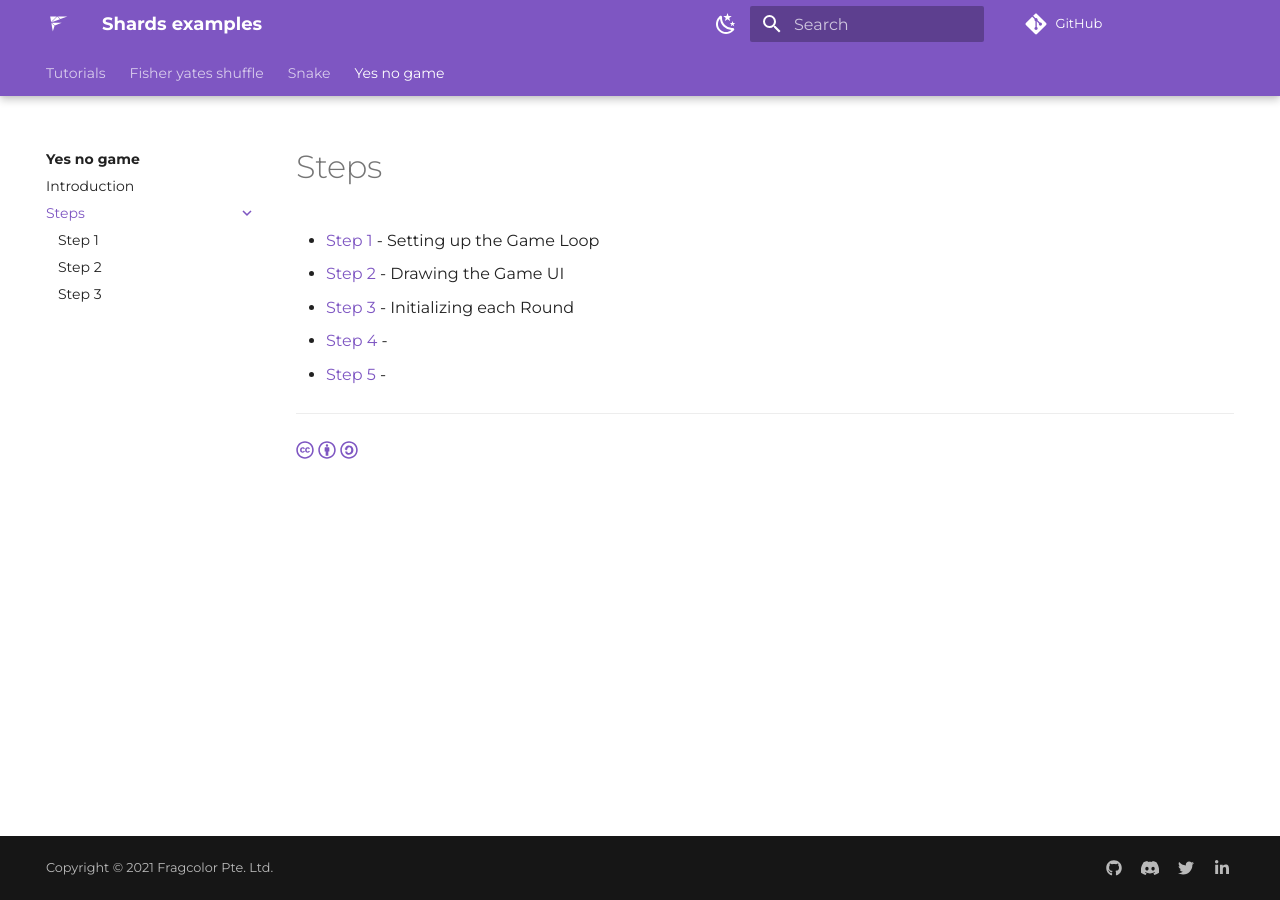
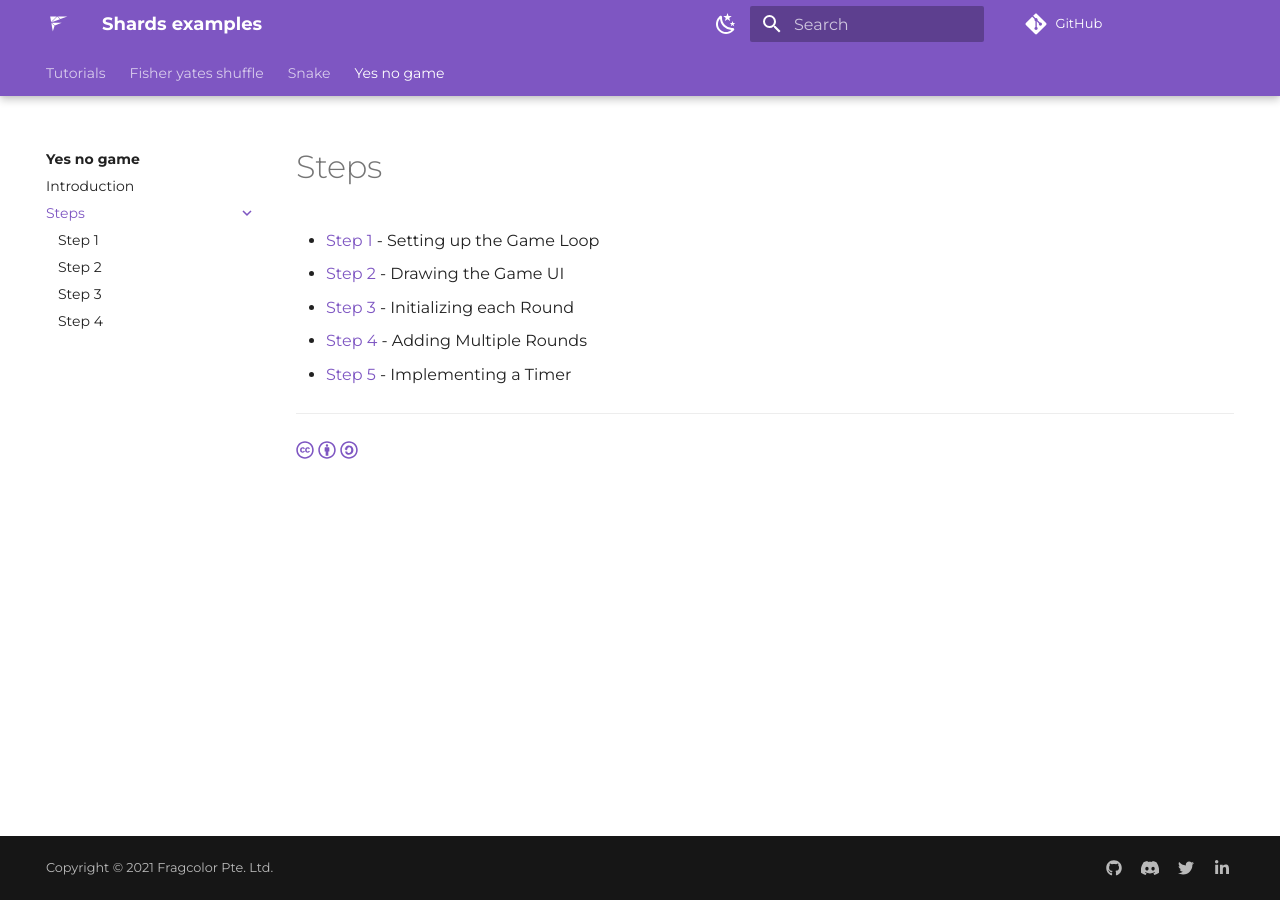
Before and after one commit to fragcolor-xyz/shards-examples, an MkDocs documentation site: the page built from tutorials/yes-no-game/steps/index.md, in a window 1280 px wide. Built offline with MkDocs 1.6.1 and Material for MkDocs 9.7.7, drawn with Linux system fonts in a browser that asks for light colours; comment, search, counter and statistics services are not loaded; some of the changed lines change nothing that is shown.

Commit message:
Added Step 4 and made modifications to the full game script and earlier steps
Modifications to the Full Game Script
- Reorganized variables to have more logical groupings
- Split up the shard to reset variables into one for resetting round variables and another for resetting game variables
- Reordered segments of the code to better match the tutorial's flow
- Cleaned up excess whitespace

Step 1
- Corrected spelling error
- Added a tip for defshards

Step 2
- Moved the tip for defshards to Step 1 instead

Step 3
- Cleaned up excess whitespace
- Added tips for the shards Repeat, Math.Inc and Do

Step 4
- Added instructions and images on setting up multiple rounds and handling the game states

````diff
--- a/tutorials/yes-no-game/steps/index.md
+++ b/tutorials/yes-no-game/steps/index.md
@@ -3,7 +3,7 @@
 - [Step 1](step-1.md) - Setting up the Game Loop
 - [Step 2](step-2.md) - Drawing the Game UI
 - [Step 3](step-3.md) - Initializing each Round
-- [Step 4](step-4.md) -
-- [Step 5](step-5.md) -
+- [Step 4](step-4.md) - Adding Multiple Rounds
+- [Step 5](step-5.md) - Implementing a Timer
 
 --8<-- "includes/license.md"
--- a/tutorials/yes-no-game/steps/step-1.md
+++ b/tutorials/yes-no-game/steps/step-1.md
@@ -79,12 +79,11 @@
 ??? "Setup"
     The [`Setup`](https://docs.fragcolor.xyz/docs/shards/General/Once/) shard will only be executed once, even within a Looped Wire. This makes it ideal to hold code that is only used once to ready the game.
 
-
 === "Code"
 
     ```clojure linenums="1"
     (defshards load-resources)          ; Load resources here
-    (defshards initialize-variables)    ; Eeady variables here
+    (defshards initialize-variables)    ; Ready variables here
     (defloop ui-loop)                   ; Insert UI code here
     (defloop logic-loop)                ; Insert logic code here
 
@@ -99,6 +98,9 @@
     (run main (/ 1.0 60.0))
     ```
 
+??? "defshards"
+    [`defshards`](https://docs.fragcolor.xyz/docs/functions/macros/#defshards) allows multiple shards to be grouped together into a single shard.
+
 The basic game loop is now ready!
 
 --8<-- "includes/license.md"
--- a/tutorials/yes-no-game/steps/step-2.md
+++ b/tutorials/yes-no-game/steps/step-2.md
@@ -22,9 +22,6 @@
         (UI .ui-draw-queue (main-game-ui))
         (GFX.Render :Steps .render-steps))))
     ```
-
-??? "defshards"
-    [`defshards`](https://docs.fragcolor.xyz/docs/functions/macros/#defshards) allows multiple shards to be grouped together into a single shard.
 
 ??? "What does the GFX code mean?"
     How the GFX window works is beyond the scope of this tutorial. The rough idea is that we are giving instructions to the computer on what to draw to the screen. For more information, check out the documentation on the [UI](https://docs.fragcolor.xyz/docs/shards/UI/) class.
--- a/tutorials/yes-no-game/steps/step-3.md
+++ b/tutorials/yes-no-game/steps/step-3.md
@@ -220,6 +220,15 @@
       (Take [0 1]))                                 ; Retrieve and output the first and second entries
 
     ```
+
+??? "Repeat"
+    [`Repeat`](https://docs.fragcolor.xyz/docs/shards/General/Repeat/) repeats the `Action` passed in by the number of `Times` indicated or when the condition specified in `Until` is no longer true.
+
+??? "Math.Inc"
+    [`Math.Inc`](https://docs.fragcolor.xyz/docs/shards/Math/Inc/) increases the value passed in by 1.
+
+??? "Do"
+    [`Do`](https://docs.fragcolor.xyz/docs/shards/General/Do/) runs an unscheduled Wire inline, similar to how a function is called.
 
 Now that we have the means to obtain two random values from a sequence, we can implement the code to choose the right image.
 
--- /dev/null
+++ b/tutorials/yes-no-game/steps/step-4.md
@@ -0,0 +1,568 @@
+# Step 4
+
+## Adding Multiple Rounds
+For our game to be able to handle multiple rounds and an eventual Game Over screen, we will need to manage game states.
+
+Let us define some variables to help keep track of the game states.
+Navigate to the `initialize-variables` shard and add in the variables `.new-round` and `.game-over`.
+
+We can keep our variables more organized by grouping them according to when they will be reset. For example, some variables will be reset at the start of each round, while others are only reset when a new game is started.
+
+=== "Code"
+
+    ```clojure linenums="1"
+    (defshards initialize-variables []
+      0 >= .left-animal-type
+      ...
+      (Sequence .chosen-indices :Types Type.Int)
+
+      ; Variables to reset each round
+      true >= .new-round                      ; Variable that tracks if a new round should be started
+      max-timer >= .time-remaining
+
+      ; Variables to reset each game
+      0 >= .total-score
+      1 >= .current-round
+      false >= .game-over                     ; Variable that tracks if the game is over
+
+      ; Other Shared Variables
+      true >= .same-animals)
+    ```
+
+Next, add code in the `logic-loop` to check if there should be a new round before executing `initialize-round`. Remove the previous `Setup` shard and add in conditionals instead.
+
+=== "Code"
+
+    ```clojure linenums="1"
+    (defloop logic-loop
+      (WhenNot
+       :Predicate (-> .game-over)               ; If the game is not in a Game Over state
+       :Action
+       (->
+        (When
+         :Predicate (-> .new-round)             ; and it is a new round,
+         :Action (-> (initialize-round))))))    ; initialize a new round
+    ```
+
+??? "WhenNot"
+    [`WhenNot`](https://docs.fragcolor.xyz/docs/shards/General/WhenNot/) will only execute the `Action` specified when the `Predicate` is false.
+
+??? "When"
+    [`When`](https://docs.fragcolor.xyz/docs/shards/General/When/) will only execute the `Action` specified when the `Predicate` is true.
+
+    Unlike `If`, it does not have an `Else` parameter.
+
+## Handling Game States
+
+At the start of each round, we want to ensure that `.new-round` and `.time-remaining` are reset to their original values. Create the shard `reset-round-variables` to carry out this task.
+
+=== "Code"
+
+    ```clojure linenums="1"
+    (defshards reset-round-variables []
+     false > .new-round
+     max-timer > .time-remaining)
+    ```
+
+Add the new `reset-round-variables` shard to `initialize-round` so that the variables are reset whenever a new round begins.
+
+=== "Code"
+
+    ```clojure linenums="1"
+    (defshards initialize-round []
+      (If
+       :Predicate (-> (RandomInt :Max 2) (Is 0))
+       ...
+      (reset-round-variables))
+    ```
+
+When the game ends and a new one begins, we will reset the total score, the round counter and the Game Over state tracker. We will also include the variables we reset at the start of each round. Create the `reset-game-variables` shard to implement this.
+
+=== "Code"
+
+    ```clojure linenums="1"
+    (defshards reset-game-variables []
+     (reset-round-variables)
+     0 > .total-score
+     1 > .current-round
+     false > .game-over)
+    ```
+
+Let us now create a wire named `end-round` to handle the ending of each round.
+
+The wire first checks if the current round is final. If it is, it sets the `.game-over` variable to true. Otherwise, it sets `.new-round` to true and increments the current round number.
+
+=== "Code"
+
+    ```clojure linenums="1"
+    (defwire end-round
+      (Setup 0 >= .new-round-number)                  ; Variable to hold the next round's number
+
+      .current-round (Math.Add 1)                     ; Increment the current round by one to get the next round's number
+      > .new-round-number
+
+      (If
+       :Predicate
+       (-> .new-round-number (IsMore total-rounds))   ; Check if the next round's number exceeds the max number of rounds
+       :Then
+       (-> true > .game-over)                         ; If it has exceeded, set the .game-over variable to true
+       :Else
+       (->
+        .new-round-number > .current-round            ; Otherwise set the new round number
+        true > .new-round)))                          ; and set the .new-round variable to true
+
+    ```
+
+To end a round, the user has to give an answer or wait for the timer to expire. We will be tackling the implementation of the timer in the following step. For now, let us take a look at handling user input.
+
+## User Input
+
+User input is managed within the `GFX.Window` of your game. For this game, the only user input required would be the ↑ and ↓ directional key.
+
+We can use `Inputs.KeyDown` to execute code whenever the user presses down on a specified key.
+
+=== "Code"
+
+    ```clojure linenums="1"
+    (defshards initialize-round [])
+    (defloop ui-loop
+    (GFX.MainWindow
+     :Title "Yes-No Game"
+     ...
+      (GFX.Render :Steps .render-steps)
+
+      (Inputs.KeyDown
+       :Key "up"
+       :Action ())                        ; This code is executed when the user presses the ↑ directional key
+
+      (Inputs.KeyDown
+       :Key "down"
+       :Action ()))))                     ; This code is executed when the user presses the ↓ directional key
+    ```
+
+??? "Inputs.KeyDown"
+    [`Inputs.KeyDown`](https://docs.fragcolor.xyz/docs/shards/Inputs/KeyDown/) will run the code in its `Action` parameter when the `Key` specified is pressed down by the user.
+
+In order to prevent code within the `Inputs.Keydown` shards from executing whenever the user presses the specified key, we define a variable `.input-received` to track if we have already received the user's input.
+
+Define the variable in `initialize-variables` and add code to reset it in the `reset-round-variables` shard.
+
+=== "Code"
+
+    ```clojure linenums="1"
+    (defshards initialize-variables []
+      0 >= .left-animal-type
+      ...
+      (Sequence .chosen-indices :Types Type.Int)
+
+      ; Variables to reset each round
+      true >= .new-round
+      max-timer >= .time-remaining
+      false >= .input-received                ; Variable that tracks if an input from the user has been received
+      ...)
+
+    (defshards reset-round-variables []
+      false > .new-round
+      max-timer > .time-remaining
+      false > .input-received)                ; Resets the variable tracking whether user input has been received for each round
+    ```
+
+Now that we are able to obtain the user's input, we can proceed to check if the inputs are the correct answer.
+
+## Checking the Input
+
+Create a shard named `check-answer` which will take in the user's input and check it against the `.same-animals` variable that we created earlier.
+
+If the user pressed the ↑ directional key when `.same-animals` is true, or the ↓ directional key when `.same-animals` is false, we award them a point by increasing the value of `.total-score`.
+
+We will also set `.input-received` to true to prevent further user input and end the round if `.game-over` is not true yet.
+
+=== "Code"
+
+    ```clojure linenums="1"
+    (defshards check-answer [yes-input]                 ; Take in the user's input
+      (When
+       :Predicate (-> .input-received (Is false))       ; Check if a user input has already been received
+       :Action
+       (->
+        (When
+         :Predicate (-> .same-animals (Is yes-input))   ; If the user pressed the ↑ directional key when the same animal types are being shown,
+         :Action (-> (Math.Inc .total-score)))          ; increase the user's total score
+
+        true > .input-received                          ; Prevents this segment of code from running again until it is reset
+        (When
+         :Predicate (-> .game-over (IsNot true))        ; If it is not Game Over yet,
+         :Action (-> (Dispatch end-round))))))          ; end the round
+    ```
+
+??? "Dispatch"
+    [`Dispatch`](https://docs.fragcolor.xyz/docs/shards/General/Dispatch/) runs an unscheduled wire inline.
+
+    It behaves similarly to [`Do`](https://docs.fragcolor.xyz/docs/shards/General/Do/), except that it has Passthrough enabled.
+    This means that it will ignore the output of the Wire being dispatched and always return the input.
+
+We can now employ the `check-answer` shard in our `Inputs.KeyDown` logic.
+
+=== "Code"
+
+    ```clojure linenums="1"
+    (defloop ui-loop
+     (GFX.MainWindow
+      :Title "Yes-No Game"
+      ...
+       (GFX.Render :Steps .render-steps)
+
+       (Inputs.KeyDown
+        :Key "up"
+        :Action (-> (check-answer true)))          ; check-answer is called, with true being passed in to indicate that the user chose "Yes"
+
+       (Inputs.KeyDown
+        :Key "down"
+        :Action (-> (check-answer false))))))      ; check-answer is called, with false being passed in to indicate that the user chose "No"
+    ```
+
+Cheers! Your game can now receive user input and you can play up to 10 rounds each time.
+
+Let us round up this segment by adding in the UI for the Game Over state. We will be using a `UI.Button` to help us handle the user input for restarting the game.
+## Game Over
+
+=== "Code"
+
+    ```clojure linenums="1"
+    (defshards game-over-ui []
+      (UI.CentralPanel
+       :Contents
+       (->
+        (UI.Area
+         :Position (float2 0.0, 0.0)
+         :Anchor Anchor.Center
+         :Contents
+         (->
+          "GAME OVER" (UI.Label)
+          (UI.Horizontal
+           :Contents
+           (->
+            "Final Score: " (UI.Label)
+            .total-score (ToString) (UI.Label)
+            "/"  (UI.Label)
+            total-rounds (ToString) (UI.Label)))
+
+          (UI.Button
+           :Label "Play Again!"
+           :Action (-> (reset-game-variables))))))))
+
+    ```
+??? "UI.Button"
+    [`UI.Button`](https://docs.fragcolor.xyz/docs/shards/UI/Button/) is a UI element that appears as a clickable button with the text passed into its `Label` parameter.
+
+When the button is pressed, we reset the game's variables, including `.game-over` which will be used to decide what is drawn in our game's window.
+
+Navigate to `ui-loop` and add in `.game-over` conditionals.
+
+=== "Code"
+
+    ```clojure linenums="1"
+    (defloop ui-loop
+     (GFX.MainWindow
+      :Title "Yes-No Game"
+      ...
+       (| .ui-draw-queue (GFX.ClearQueue))
+
+       (If
+        :Predicate (-> .game-over)
+        :Then
+        (-> (UI .ui-draw-queue (game-over-ui)))     ; Draw the Game Over UI if .game-over is true
+        :Else
+        (-> (UI .ui-draw-queue (main-game-ui))))    ; Draw the Main Game UI if .game-over is false
+
+       (GFX.Render :Steps .render-steps)
+      ...
+    ```
+
+## Outcome
+
+Congratulations on making it this far!
+
+Your game now has 10 rounds, calculates the total score, shows a Game Over screen and lets you play it again at the end.
+
+![Round number and the score is calculated.](assets/step-4-result-1.png)
+
+![A Game Over screen is shown at the end.](assets/step-4-result-2.png)
+
+=== "Code"
+
+    ```clojure linenums="1"
+    (def total-rounds 10)
+    (def max-timer 5)
+
+    (defshards load-resources []
+      (LoadImage "data/cats/cat01.png") (Push :Name .cat-images)
+      (LoadImage "data/cats/cat02.png") (Push :Name .cat-images)
+      (LoadImage "data/cats/cat03.png") (Push :Name .cat-images)
+      (LoadImage "data/cats/cat04.png") (Push :Name .cat-images)
+      (LoadImage "data/cats/cat05.png") (Push :Name .cat-images)
+      (LoadImage "data/dogs/dog01.png") (Push :Name .dog-images)
+      (LoadImage "data/dogs/dog02.png") (Push :Name .dog-images)
+      (LoadImage "data/dogs/dog03.png") (Push :Name .dog-images)
+      (LoadImage "data/dogs/dog04.png") (Push :Name .dog-images)
+      (LoadImage "data/dogs/dog05.png") (Push :Name .dog-images)
+      (LoadImage "data/penguins/penguin01.png") (Push :Name .penguin-images)
+      (LoadImage "data/penguins/penguin02.png") (Push :Name .penguin-images)
+      (LoadImage "data/penguins/penguin03.png") (Push :Name .penguin-images)
+      (LoadImage "data/penguins/penguin04.png") (Push :Name .penguin-images)
+      (LoadImage "data/penguins/penguin05.png") (Push :Name .penguin-images)
+      .cat-images (Push :Name .all-images)
+      .dog-images (Push :Name .all-images)
+      .penguin-images (Push :Name .all-images))
+
+    (defshards initialize-variables []
+      0 >= .left-animal-type
+      0 >= .right-animal-type
+      0 >= .left-image-index
+      0 >= .right-image-index
+
+      (Count .all-images) >= .total-animal-types
+      0 >= .left-images-count
+      0 >= .right-images-count
+
+      (Sequence .left-images :Types Type.Image)
+      (Sequence .right-images :Types Type.Image)
+      (Sequence .chosen-indices :Types Type.Int)
+
+      ; Variables to reset each round
+      true >= .new-round
+      max-timer >= .time-remaining
+      false >= .input-received
+
+      ; Variables to reset each game
+      0 >= .total-score
+      1 >= .current-round
+      false >= .game-over
+
+      ; Other Shared Variables
+      true >= .same-animals)
+
+    (defshards reset-round-variables []
+      false > .new-round
+      max-timer > .time-remaining
+      false > .input-received)
+
+    (defshards reset-game-variables []
+      (reset-round-variables)
+      0 > .total-score
+      1 > .current-round
+      false > .game-over)
+
+    (defwire fisher-yates-shuffle
+      (ExpectSeq) = .sequence
+      (Setup (int 0) >= .max-index)
+      (Count .sequence) (Math.Subtract 1) > .max-index      ; -1 from the sequence size to get the max index number
+
+      (Repeat
+       (-> (RandomInt :Max .max-index) >= .random-index     ; Select an index of the sequence randomly, the last index will never be chosen as :Max is not inclusive
+           .sequence
+           (| (Take .random-index) &> .chosen-value)        ; Obtains the value stored at the random index of the sequence
+           (| (Take .max-index) &> .last-value)             ; Obtains the last value in the sequence
+                                                            ; Swaps the values in the last index of the sequence with the chosen index
+           [.random-index .last-value] (Assoc .sequence)    ; Updates the random index selected with the last value of the sequence
+           [.max-index .chosen-value] (Assoc .sequence)     ; Updates the last index of the sequence with the value of the index randomly chosen
+
+           (Math.Dec .max-index))                           ; Decreases the max index value so that the shuffle will leave
+                                                        ; the newly swapped value of the current max index alone for the next iteration
+       :Forever true
+       :Until (-> .max-index (Is 0)))                       ; Loops until the there are no two values left to swap between
+
+      .sequence)                                            ; Returns the newly shuffled sequence
+
+    (defwire select-two-indices
+      = .sequence-length
+
+      (Setup
+       (Sequence .indices-sequence)
+       0 >= .index)
+
+      (Clear .indices-sequence)
+      0 > .index
+
+      (Repeat
+       :Action
+       (->
+        .index (Push .indices-sequence)
+        (Math.Inc .index))
+       :Times .sequence-length)
+
+      .indices-sequence (Do fisher-yates-shuffle) (Take [0 1]))
+
+    ; Determines the images used for the round
+    (defshards initialize-round []
+      ; Determine if the images on the left and right will be the same or different
+      (If
+       :Predicate (-> (RandomInt :Max 2) (Is 0))
+       :Then (-> true > .same-animals)
+       :Else (-> false > .same-animals))
+
+      (If
+       :Predicate (-> .same-animals (Is true))
+
+       ; If both images should show the same animal type
+       :Then
+       (->
+        ; Randomly selects the animal type to be used for the left side
+        (RandomInt :Max .total-animal-types) > .left-animal-type
+        .left-animal-type > .right-animal-type
+
+        ; Retrieve the images of the chosen animal type for the left image
+        .all-images (Take .left-animal-type) > .left-images
+        (Count .left-images) > .left-images-count
+
+        .left-images-count (Do select-two-indices) (ExpectIntSeq) > .chosen-indices
+        .chosen-indices (Take 0) > .left-image-index
+        .chosen-indices (Take 1) > .right-image-index)
+
+       ; If both images should show different animal types
+       :Else
+       (->
+        .total-animal-types (Do select-two-indices) (ExpectIntSeq) > .chosen-indices
+        .chosen-indices (Take 0) > .left-animal-type
+        .chosen-indices (Take 1) > .right-animal-type
+        .all-images (Take .left-animal-type) > .left-images
+        .all-images (Take .right-animal-type) > .right-images
+        (Count .left-images) > .left-images-count
+        (Count .right-images) > .right-images-count
+        (RandomInt :Max .left-images-count) > .left-image-index
+        (RandomInt :Max .right-images-count) > .right-image-index))
+
+      (reset-round-variables))
+
+    (defwire end-round
+      (Setup 0 >= .new-round-number)
+      .current-round (Math.Add 1) > .new-round-number
+      (If
+       :Predicate (-> .new-round-number (IsMore total-rounds))
+       :Then
+       (-> true > .game-over)
+       :Else
+       (->
+        .new-round-number > .current-round
+        true > .new-round)))
+
+    (defshards check-answer [yes-input]
+      (When
+       :Predicate (-> .input-received (Is false))
+       :Action
+       (->
+        (When
+         :Predicate (-> .same-animals (Is yes-input))
+         :Action (-> (Math.Inc .total-score)))
+
+        true > .input-received
+        (When
+         :Predicate (-> .game-over (IsNot true))
+         :Action (Dispatch end-round)))))
+
+    ; Creates the main game area
+    (defshards main-game-ui []
+      (UI.BottomPanel
+       :Contents (-> "Are they the same type of animal? Press the UP arrow if YES, and the DOWN arrow if NO." (UI.Label)))
+
+      (UI.TopPanel
+       :Contents
+       (->
+        (UI.Horizontal
+         :Contents
+         (->
+          "Score: " (UI.Label)
+          .total-score (ToString) (UI.Label)
+          (UI.Separator)
+          "Round: " (UI.Label)
+          .current-round (ToString) (UI.Label)
+          (UI.Separator)
+          "Time Left: " (UI.Label)
+          .time-remaining (ToString) (UI.Label)))))
+
+      (UI.CentralPanel
+       :Contents
+       (->
+        (UI.Horizontal
+         :Contents
+         (->
+          (UI.Area
+           :Position (float2 -250.0, 0.0)
+           :Anchor Anchor.Center
+           :Contents
+           (-> .all-images (Take .left-animal-type) (Take .left-image-index) (UI.Image)))
+          (UI.Area
+           :Position (float2 250.0, 0.0)
+           :Anchor Anchor.Center
+           :Contents
+           (-> .all-images (Take .right-animal-type) (Take .right-image-index) (UI.Image))))))))
+
+    ; Creates the game over screen
+    (defshards game-over-ui []
+      (UI.CentralPanel
+       :Contents
+       (->
+        (UI.Area
+         :Position (float2 0.0, 0.0)
+         :Anchor Anchor.Center
+         :Contents
+         (->
+          "GAME OVER" (UI.Label)
+          (UI.Horizontal
+           :Contents
+           (->
+            "Final Score: " (UI.Label)
+            .total-score (ToString) (UI.Label)
+            "/"  (UI.Label)
+            total-rounds (ToString) (UI.Label)))
+
+          (UI.Button
+           :Label "Play Again!"
+           :Action (-> (reset-game-variables))))))))
+
+    (defloop ui-loop
+      (GFX.MainWindow
+       :Title "Yes-No Game"
+       :Width 1280 :Height 768
+       :Contents
+       (->
+        (Setup
+         (GFX.DrawQueue) >= .ui-draw-queue
+         (GFX.UIPass .ui-draw-queue) >> .render-steps)
+        (| .ui-draw-queue (GFX.ClearQueue))
+
+        (If
+         :Predicate (-> .game-over)
+         :Then (-> (UI .ui-draw-queue (game-over-ui)))
+         :Else (-> (UI .ui-draw-queue (main-game-ui))))
+
+        (GFX.Render :Steps .render-steps)
+
+        (Inputs.KeyDown
+         :Key "up"
+         :Action (-> (check-answer true)))
+
+        (Inputs.KeyDown
+         :Key "down"
+         :Action (-> (check-answer false))))))
+
+    (defloop logic-loop
+      (WhenNot
+       :Predicate (-> .game-over)
+       :Action
+       (->
+        (When
+         :Predicate (-> .new-round)
+         :Action (-> (initialize-round))))))
+
+    (defloop game-loop
+      (Setup (load-resources) (initialize-variables))
+      (Branch [ui-loop, logic-loop]))
+
+    (defmesh main)
+    (schedule main game-loop)
+    (run main (/ 1.0 60.0))
+
+    ```
+
+--8<-- "includes/license.md"
````
Also changed, not shown: tutorials/yes-no-game/steps/assets/step-4-result-1.png (added), tutorials/yes-no-game/steps/assets/step-4-result-2.png (added), 3 other files.
